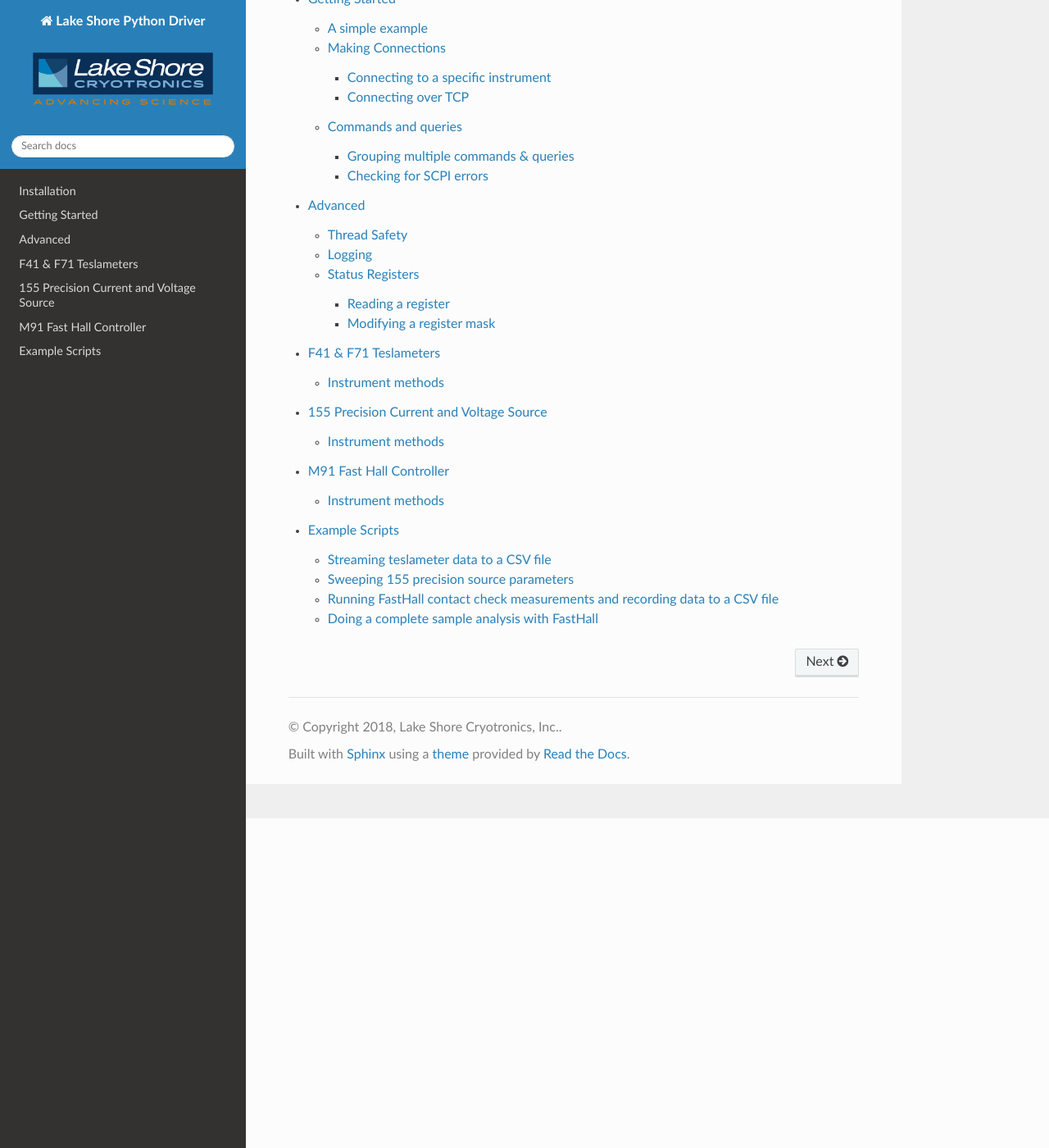
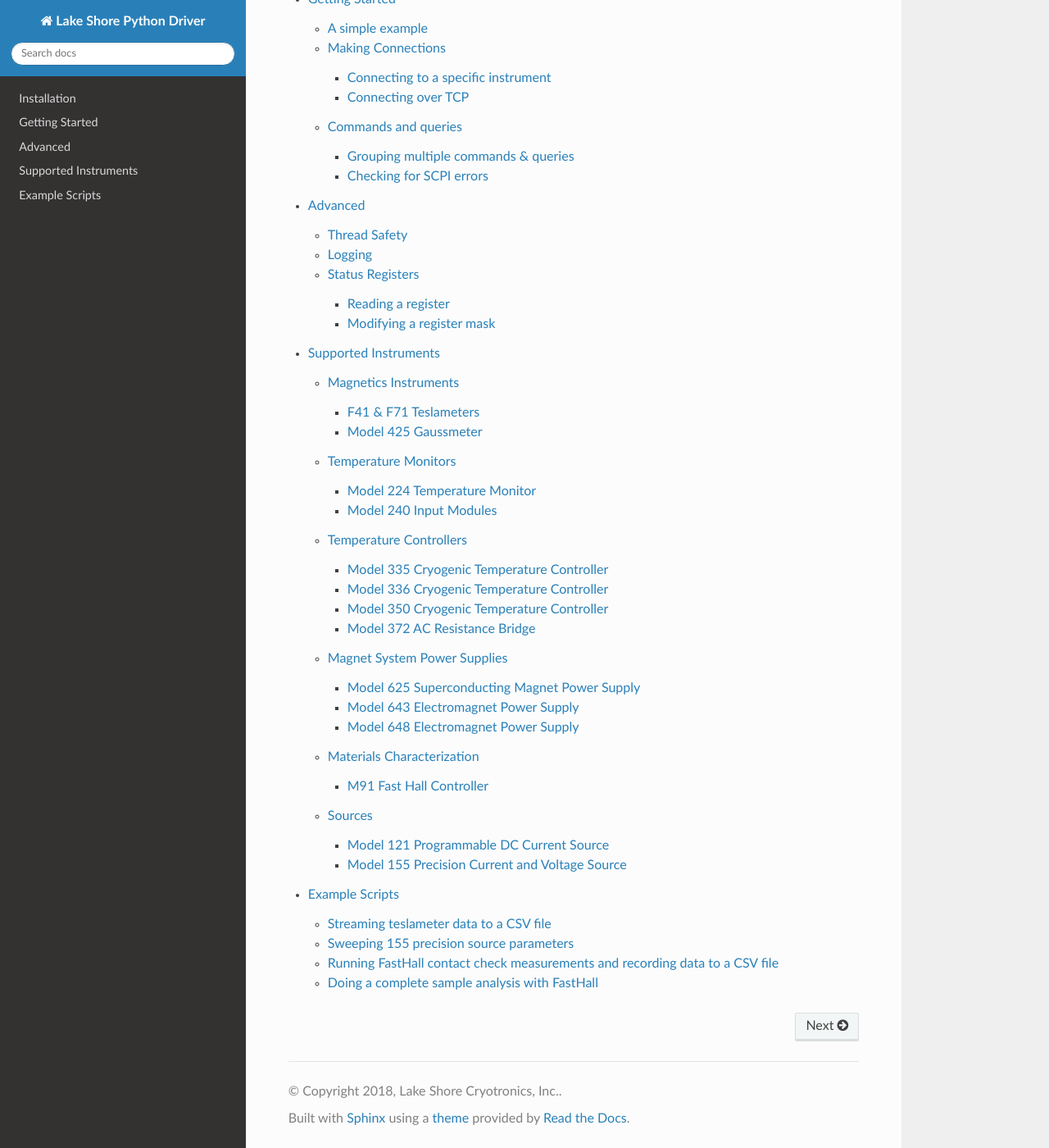
Before and after one commit to lakeshorecryotronics/python-driver, a Sphinx documentation site: the page built from docs/index.rst, in a window 1280 px wide and 1400 px high, scrolled down 402 px. Shown: the whole window at 82% size. Built offline with Sphinx 7.4.7 and the Read the Docs theme 2.0.0, drawn with Linux system fonts in a browser that asks for light colours.

Commit message:
Update docs to include newly supported instruments

```diff
--- a/docs/index.rst
+++ b/docs/index.rst
@@ -16,7 +16,5 @@
    installation
    getting_started
    advanced
-   teslameter
-   precision_source
-   fast_hall
+   supported_instruments
    example_scripts
--- /dev/null
+++ b/docs/model_121.rst
@@ -0,0 +1,18 @@
+.. _model_121:
+
+Model 121 Programmable DC Current Source
+========================================
+The Lake Shore Model 121 provides low-noise, stable current.
+
+More information about the instrument can be found `on our website`_ including the manual which has a list of all commands and queries.
+
+.. _on our website: https://www.lakeshore.com/products/categories/overview/temperature-products/ac-and-dc-current-sources/model-121-programmable-dc-current-source
+
+Instrument methods
+------------------
+.. module:: lakeshore.model_121
+
+.. autoclass:: Model121
+    :member-order: bysource
+    :members:
+    :inherited-members:
--- /dev/null
+++ b/docs/model_224.rst
@@ -0,0 +1,18 @@
+.. _model_224:
+
+Model 224 Temperature Monitor
+=============================
+The Lake Shore Model 224 measures up to 12 temperature sensor channels.
+
+More information about the instrument can be found `on our website`_ including the manual which has a list of all commands and queries.
+
+.. _on our website: https://www.lakeshore.com/products/categories/overview/temperature-products/cryogenic-temperature-monitors/model-224-temperature-monitor
+
+Instrument methods
+------------------
+.. module:: lakeshore.model_224
+
+.. autoclass:: Model224
+    :member-order: bysource
+    :members:
+    :inherited-members:
--- /dev/null
+++ b/docs/model_240.rst
@@ -0,0 +1,18 @@
+.. _model_240:
+
+Model 240 Input Modules
+=======================
+The 240 Series Input Modules employ distributed PLC control for large scale cryogenic temperature monitoring.
+
+More information about the instrument can be found `on our website`_ including the manual which has a list of all commands and queries.
+
+.. _on our website: https://www.lakeshore.com/products/categories/overview/temperature-products/cryogenic-temperature-modules/240-series-input-modules
+
+Instrument methods
+------------------
+.. module:: lakeshore.model_240
+
+.. autoclass:: Model240
+    :member-order: bysource
+    :members:
+    :inherited-members:
--- /dev/null
+++ b/docs/model_335.rst
@@ -0,0 +1,18 @@
+.. _model_335:
+
+Model 335 Cryogenic Temperature Controller
+==========================================
+The Model 335 measures and controls cryogenic temperature environments.
+
+More information about the instrument can be found `on our website`_ including the manual which has a list of all commands and queries.
+
+.. _on our website: https://www.lakeshore.com/products/categories/overview/temperature-products/cryogenic-temperature-controllers/model-335-cryogenic-temperature-controller
+
+Instrument methods
+------------------
+.. module:: lakeshore.model_335
+
+.. autoclass:: Model335
+    :member-order: bysource
+    :members:
+    :inherited-members:
--- /dev/null
+++ b/docs/model_336.rst
@@ -0,0 +1,18 @@
+.. _model_336:
+
+Model 336 Cryogenic Temperature Controller
+==========================================
+The Model 336 measures and controls cryogenic temperature environments.
+
+More information about the instrument can be found `on our website`_ including the manual which has a list of all commands and queries.
+
+.. _on our website: https://www.lakeshore.com/products/categories/overview/temperature-products/cryogenic-temperature-controllers/model-336-cryogenic-temperature-controller
+
+Instrument methods
+------------------
+.. module:: lakeshore.model_336
+
+.. autoclass:: Model336
+    :member-order: bysource
+    :members:
+    :inherited-members:
--- /dev/null
+++ b/docs/model_350.rst
@@ -0,0 +1,18 @@
+.. _model_350:
+
+Model 350 Cryogenic Temperature Controller
+==========================================
+The Model 350 measures and controls cryogenic temperature environments.
+
+More information about the instrument can be found `on our website`_ including the manual which has a list of all commands and queries.
+
+.. _on our website: https://www.lakeshore.com/products/categories/overview/temperature-products/cryogenic-temperature-controllers/model-350-cryogenic-temperature-controller
+
+Instrument methods
+------------------
+.. module:: lakeshore.model_350
+
+.. autoclass:: Model350
+    :member-order: bysource
+    :members:
+    :inherited-members:
--- /dev/null
+++ b/docs/model_372.rst
@@ -0,0 +1,18 @@
+.. _model_372:
+
+Model 372 AC Resistance Bridge
+==============================
+The Model 372 is both an AC resistance bridge and temperature controller designed for measurements below 100 milliKelvin.
+
+More information about the instrument can be found `on our website`_ including the manual which has a list of all commands and queries.
+
+.. _on our website: https://www.lakeshore.com/products/categories/overview/temperature-products/ac-resistance-bridges/model-372-ac-resistance-bridge-temperature-controller
+
+Instrument methods
+------------------
+.. module:: lakeshore.model_372
+
+.. autoclass:: Model372
+    :member-order: bysource
+    :members:
+    :inherited-members:
--- /dev/null
+++ b/docs/model_425.rst
@@ -0,0 +1,18 @@
+.. _model_425:
+
+Model 425 Gaussmeter
+====================
+The Model 425 Gaussmeter provides field strength measurements.
+
+More information about the instrument can be found `on our website`_ including the manual which has a list of all commands and queries.
+
+.. _on our website: https://www.lakeshore.com/products/categories/overview/magnetic-products/gaussmeters-teslameters/model-425-gaussmeter
+
+Instrument methods
+------------------
+.. module:: lakeshore.model_425
+
+.. autoclass:: Model425
+    :member-order: bysource
+    :members:
+    :inherited-members:
--- /dev/null
+++ b/docs/model_625.rst
@@ -0,0 +1,18 @@
+.. _model_625:
+
+Model 625 Superconducting Magnet Power Supply
+=============================================
+The Model 625 is a high precision, low noise, safe, and convenient power supply for small to medium sized superconducting magnets.
+
+More information about the instrument can be found `on our website`_ including the manual which has a list of all commands and queries.
+
+.. _on our website: https://www.lakeshore.com/products/categories/overview/material-characterization-products/superconducting-magnet-power-supply/model-625-superconducting-magnet-power-supply
+
+Instrument methods
+------------------
+.. module:: lakeshore.model_625
+
+.. autoclass:: Model625
+    :member-order: bysource
+    :members:
+    :inherited-members:
--- /dev/null
+++ b/docs/model_643.rst
@@ -0,0 +1,18 @@
+.. _model_643:
+
+Model 643 Electromagnet Power Supply
+====================================
+The Model 643 electromagnet power supply is a linear, bipolar current source providing true 4-quadrant output.
+
+More information about the instrument can be found `on our website`_ including the manual which has a list of all commands and queries.
+
+.. _on our website: https://www.lakeshore.com/products/categories/overview/material-characterization-products/electromagnet-power-supplies/model-643-electromagnet-power-supply
+
+Instrument methods
+------------------
+.. module:: lakeshore.model_643
+
+.. autoclass:: Model643
+    :member-order: bysource
+    :members:
+    :inherited-members:
--- /dev/null
+++ b/docs/model_648.rst
@@ -0,0 +1,18 @@
+.. _model_648:
+
+Model 648 Electromagnet Power Supply
+====================================
+The Model 648 electromagnet power supply is a robust, fault-tolerant 9 kW supply optimized for powering large 7 or 10 in research electromagnets.
+
+More information about the instrument can be found `on our website`_ including the manual which has a list of all commands and queries.
+
+.. _on our website: https://www.lakeshore.com/products/categories/overview/material-characterization-products/electromagnet-power-supplies/model-648-electromagnet-power-supply
+
+Instrument methods
+------------------
+.. module:: lakeshore.model_648
+
+.. autoclass:: Model648
+    :member-order: bysource
+    :members:
+    :inherited-members:
--- a/docs/precision_source.rst
+++ b/docs/precision_source.rst
@@ -1,6 +1,6 @@
 .. _precision_source:
 
-155 Precision Current and Voltage Source
+Model 155 Precision Current and Voltage Source
 ========================================
 The Lake Shore 155 is a low noise, high precision current and voltage source.
 
--- /dev/null
+++ b/docs/supported_instruments.rst
@@ -0,0 +1,55 @@
+.. _supported_instruments:
+
+Supported Instruments
+=====================
+The following Lake Shore Instruments are presently supported by the python driver.
+
+Magnetics Instruments
+---------------------
+.. toctree::
+    :maxdepth: 1
+
+    teslameter
+    model_425
+
+Temperature Monitors
+--------------------
+.. toctree::
+    :maxdepth: 1
+
+    model_224
+    model_240
+
+Temperature Controllers
+-----------------------
+.. toctree::
+    :maxdepth: 1
+
+    model_335
+    model_336
+    model_350
+    model_372
+
+Magnet System Power Supplies
+----------------------------
+.. toctree::
+    :maxdepth: 1
+
+    model_625
+    model_643
+    model_648
+
+Materials Characterization
+--------------------------
+.. toctree::
+    :maxdepth: 1
+
+    fast_hall
+
+Sources
+-------
+.. toctree::
+    :maxdepth: 1
+
+    model_121
+    precision_source
```
Also changed, not shown: docs/_static/favicon.ico (deleted), docs/_static/lakeshore_logo.png (deleted).
